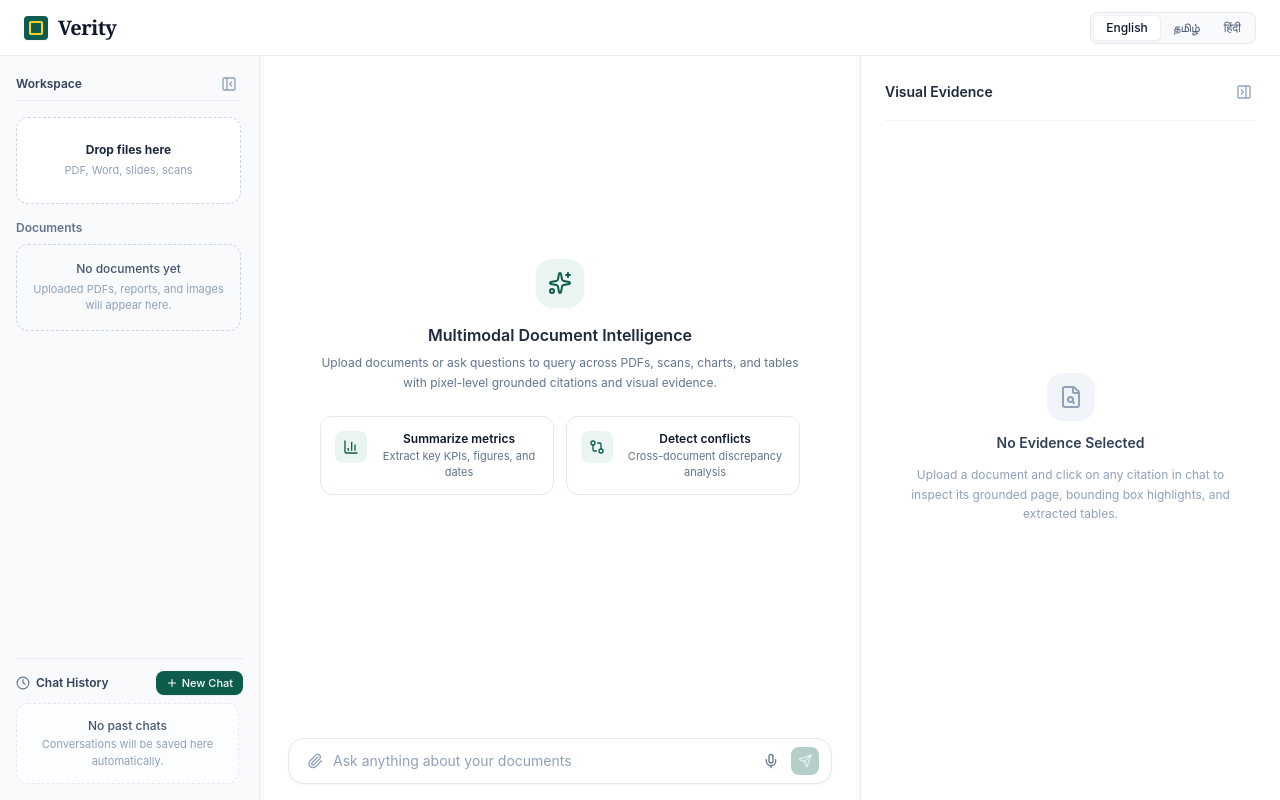
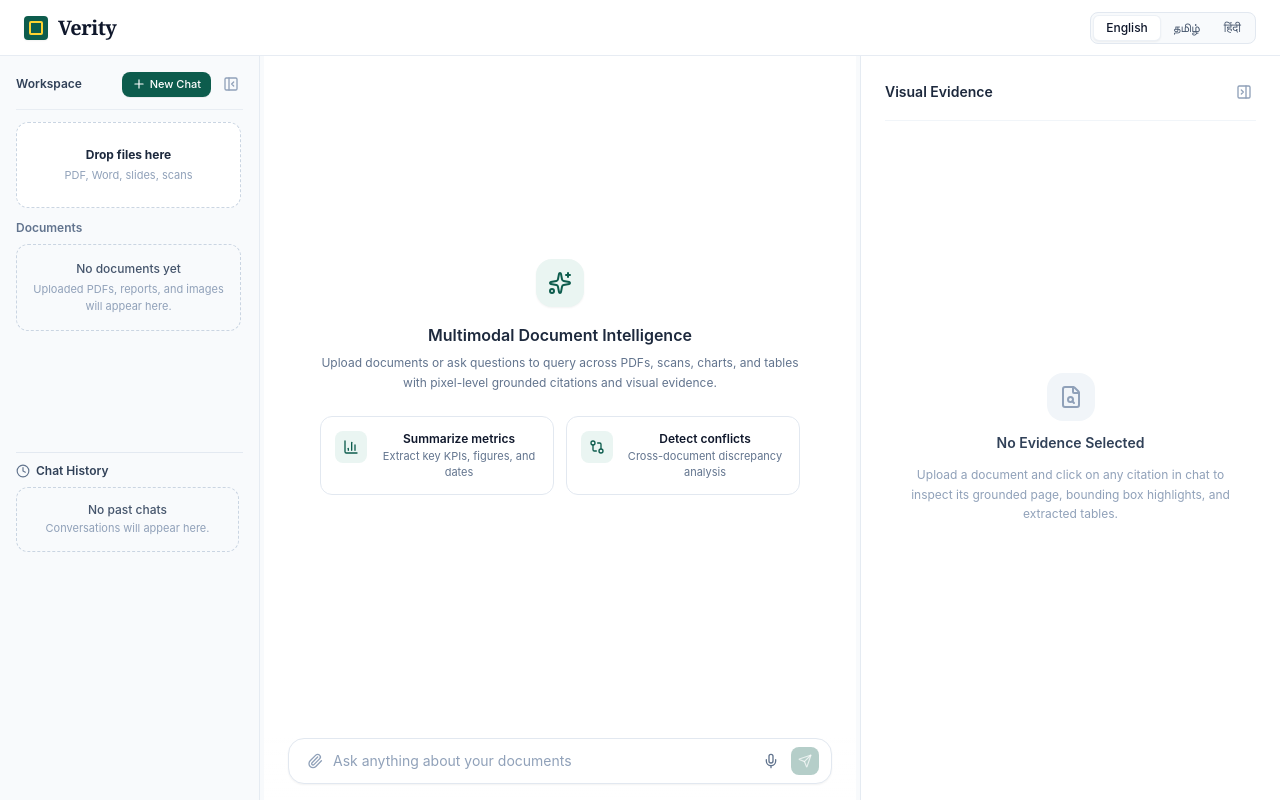
Before and after one commit to jeslin-star-14/Multimodal-Document-Intelligence, a React (Vite) app in the folder frontend/: page / in a window 1280 px wide. Built offline with nearby package versions, Linux system fonts and the light colour scheme.

Commit message:
fixed the alignmet in the left side bar

```diff
--- a/frontend/src/components/DocumentPanel/ChatHistory.tsx
+++ b/frontend/src/components/DocumentPanel/ChatHistory.tsx
@@ -1,12 +1,11 @@
 import React from 'react';
-import { MessageSquare, Plus, Trash2, Clock } from 'lucide-react';
+import { MessageSquare, Trash2, Clock } from 'lucide-react';
 import type { ChatSession, LanguageCode } from '../../types';
 
 interface ChatHistoryProps {
   sessions: ChatSession[];
   activeSessionId: string | null;
   onSelectSession: (sessionId: string) => void;
-  onNewChat: () => void;
   onDeleteSession: (sessionId: string) => void;
   language: LanguageCode;
 }
@@ -15,36 +14,30 @@ export const ChatHistory: React.FC<ChatHistoryProps> = ({
   sessions,
   activeSessionId,
   onSelectSession,
-  onNewChat,
   onDeleteSession,
 }) => {
   return (
     <div className="flex flex-col h-full space-y-2">
-      {/* Header with Title and "+ New Chat" action */}
+      {/* Header with Title and count badge */}
       <div className="flex items-center justify-between">
         <div className="flex items-center space-x-1.5 text-xs font-semibold text-slate-700">
           <Clock className="w-3.5 h-3.5 text-slate-500" />
           <span>Chat History</span>
         </div>
-
-        <button
-          type="button"
-          onClick={onNewChat}
-          className="inline-flex items-center space-x-1 px-2.5 py-1 rounded-lg bg-[#0d5c4d] hover:bg-[#0b4d40] text-white text-[11px] font-medium shadow-2xs transition-colors cursor-pointer"
-          title="Start a new conversation"
-        >
-          <Plus className="w-3 h-3" />
-          <span>New Chat</span>
-        </button>
+        {sessions.length > 0 && (
+          <span className="text-[11px] font-normal px-1.5 py-0.5 rounded-full bg-slate-200/70 text-slate-600">
+            {sessions.length}
+          </span>
+        )}
       </div>
 
       {/* Sessions List */}
-      <div className="space-y-1.5 overflow-y-auto max-h-[220px] pr-1">
+      <div className="space-y-1.5 overflow-y-auto flex-1 pr-1">
         {sessions.length === 0 ? (
-          <div className="p-3.5 rounded-xl border border-dashed border-slate-200 text-center bg-white/60">
+          <div className="p-3.5 rounded-xl border border-dashed border-slate-300 text-center bg-slate-50/50">
             <p className="text-xs font-medium text-slate-600">No past chats</p>
             <p className="text-[11px] text-slate-400 mt-0.5">
-              Conversations will be saved here automatically.
+              Conversations will appear here.
             </p>
           </div>
         ) : (
--- a/frontend/src/components/DocumentPanel/DocumentPanel.tsx
+++ b/frontend/src/components/DocumentPanel/DocumentPanel.tsx
@@ -1,5 +1,5 @@
 import React from 'react';
-import { PanelLeftClose } from 'lucide-react';
+import { PanelLeftClose, Plus } from 'lucide-react';
 import type { DocumentItem, LanguageCode, ChatSession } from '../../types';
 import { FileUploadZone } from './FileUploadZone';
 import { DocumentList } from './DocumentList';
@@ -40,28 +40,41 @@ export const DocumentPanel: React.FC<DocumentPanelProps> = ({
   const selectedDoc = documents.find((d) => d.id === selectedDocId) || documents[0];
 
   return (
-    <div className="h-full flex flex-col bg-[#f8fafc] p-4 select-none justify-between overflow-hidden">
-      {/* Top Section: Workspace Documents & Drop Zone */}
-      <div className="flex-1 overflow-y-auto space-y-4 pr-0.5">
-        {/* Panel Close/Hide Button at top */}
+    <div className="h-full flex flex-col bg-[#f8fafc] p-4 select-none overflow-hidden">
+      {/* Top Header: Workspace Title + "+ New Chat" Button + Collapse Icon */}
+      <div className="flex items-center justify-between pb-3 border-b border-slate-200/70 shrink-0">
+        <span className="text-xs font-semibold text-slate-700">Workspace</span>
+
+        <div className="flex items-center space-x-1.5">
+          <button
+            type="button"
+            onClick={onNewChat}
+            className="inline-flex items-center space-x-1 px-2.5 py-1 rounded-lg bg-[#0d5c4d] hover:bg-[#0b4d40] text-white text-[11px] font-medium shadow-2xs transition-colors cursor-pointer"
+            title="Start a new chat conversation"
+          >
+            <Plus className="w-3.5 h-3.5" />
+            <span>New Chat</span>
+          </button>
+
           {onClosePanel && (
-          <div className="flex items-center justify-between pb-1 border-b border-slate-200/60">
-            <span className="text-xs font-semibold text-slate-700">Workspace</span>
             <button
               onClick={onClosePanel}
-              className="p-1 rounded-md text-slate-400 hover:text-slate-700 hover:bg-slate-200/60 transition-colors cursor-pointer"
+              className="p-1 rounded-md text-slate-400 hover:text-slate-700 hover:bg-slate-200/60 transition-colors cursor-pointer ml-0.5"
               title="Hide panel"
               aria-label="Hide documents panel"
             >
               <PanelLeftClose className="w-4 h-4" />
             </button>
+          )}
         </div>
-        )}
+      </div>
 
-        {/* Top File Upload Drop Zone */}
+      {/* Split Area Container: 50% Top Workspace + 50% Bottom Chat History */}
+      <div className="flex-1 flex flex-col min-h-0 pt-3">
+        {/* Top Half: Document Upload Zone & Document List */}
+        <div className="flex-1 min-h-0 overflow-y-auto space-y-3 pr-0.5">
           <FileUploadZone language={language} onFileUpload={onFileUpload} />
 
-        {/* Documents List */}
           <DocumentList
             documents={documents}
             selectedDocId={selectedDocId}
@@ -69,7 +82,6 @@ export const DocumentPanel: React.FC<DocumentPanelProps> = ({
             onAttachToChat={onAttachToChat}
           />
 
-        {/* Try Asking Questions */}
           <DocumentInsights
             insights={selectedDoc?.insights}
             language={language}
@@ -77,17 +89,20 @@ export const DocumentPanel: React.FC<DocumentPanelProps> = ({
           />
         </div>
 
-      {/* Bottom Section: Chat History & New Conversation Tab */}
-      <div className="pt-3 mt-2 border-t border-slate-200/80 shrink-0">
+        {/* Center Split Divider */}
+        <div className="border-t border-slate-200/90 my-2.5 shrink-0" />
+
+        {/* Bottom Half: Chat History starting right from center */}
+        <div className="flex-1 min-h-0 overflow-y-auto">
           <ChatHistory
             sessions={chatSessions}
             activeSessionId={activeSessionId}
             onSelectSession={onSelectSession}
-          onNewChat={onNewChat}
             onDeleteSession={onDeleteSession}
             language={language}
           />
         </div>
       </div>
+    </div>
   );
 };
```
Lines whose indentation alone changed are shown as unchanged.
